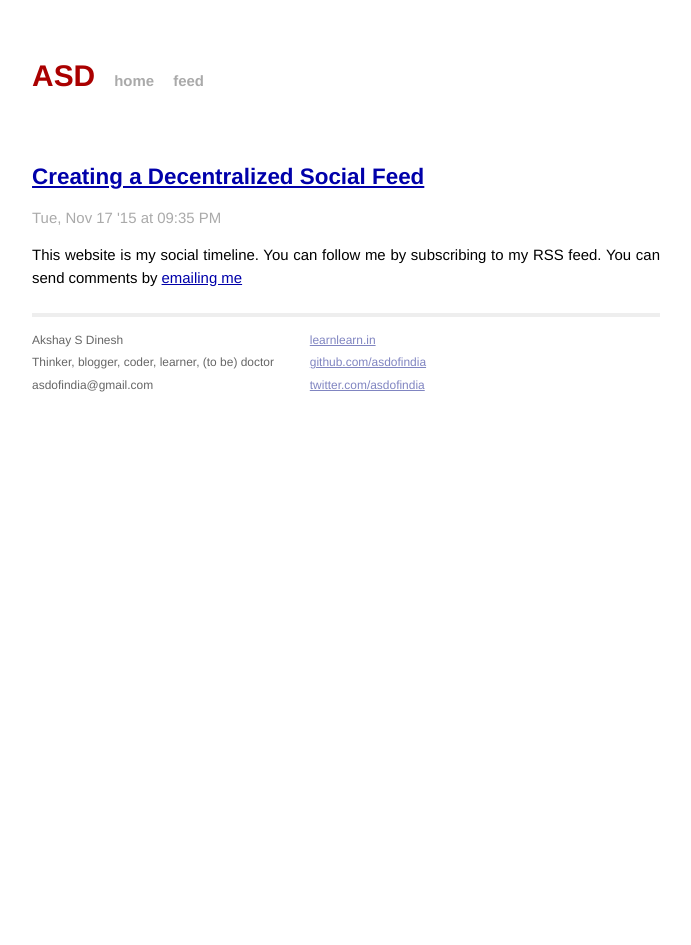
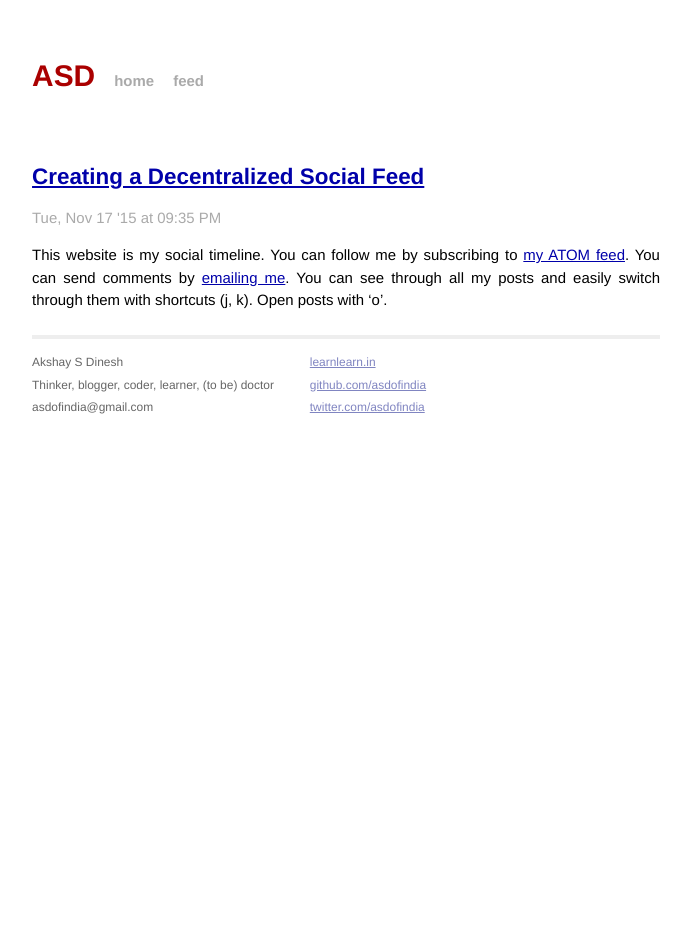
Before and after one commit to asdofindia/asdofindia.github.io, a Jekyll site: the page built from _posts/2015-11-18-social-feed.md, in a window 1280 px wide. Shown: the whole page, without its empty margins (294-985 px from the left). Built offline with Jekyll 4.4.1, drawn with Linux system fonts in a browser that asks for light colours; Markdown is read by kramdown in place of the engine named in the settings.

Commit message:
explain social

```diff
--- a/_posts/2015-11-18-social-feed.md
+++ b/_posts/2015-11-18-social-feed.md
@@ -3,4 +3,4 @@ layout: post
 title: Creating a Decentralized Social Feed
 date: 2015-11-18 03:05:09 +0530
 ---
-This website is my social timeline. You can follow me by subscribing to my RSS feed. You can send comments by [emailing me](http://learnlearn.in/about/#contact)
+This website is my social timeline. You can follow me by subscribing to [my ATOM feed](http://asd.learnlearn.in/feed.atom). You can send comments by [emailing me](http://learnlearn.in/about/#contact). You can see through all my posts and easily switch through them with shortcuts (j, k). Open posts with 'o'.
```
